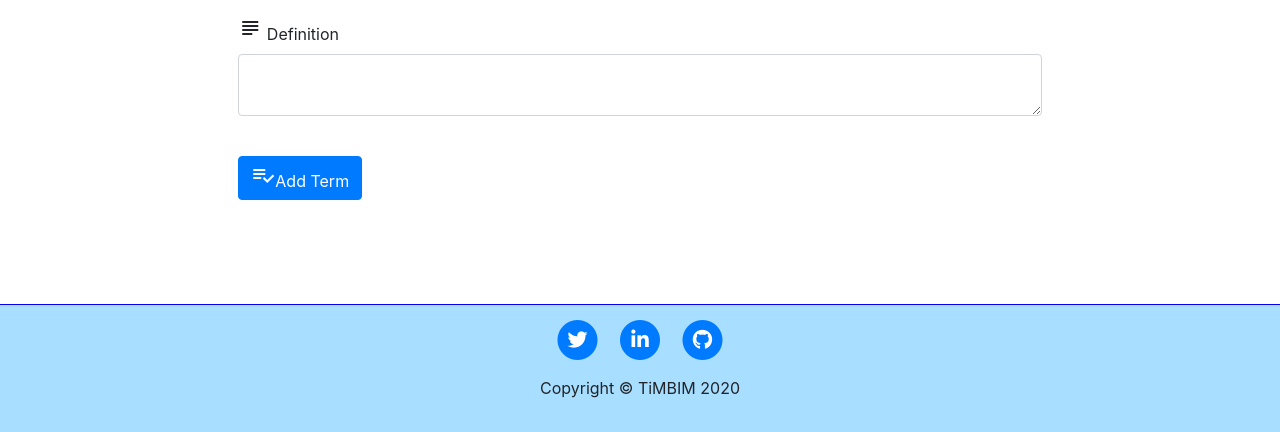
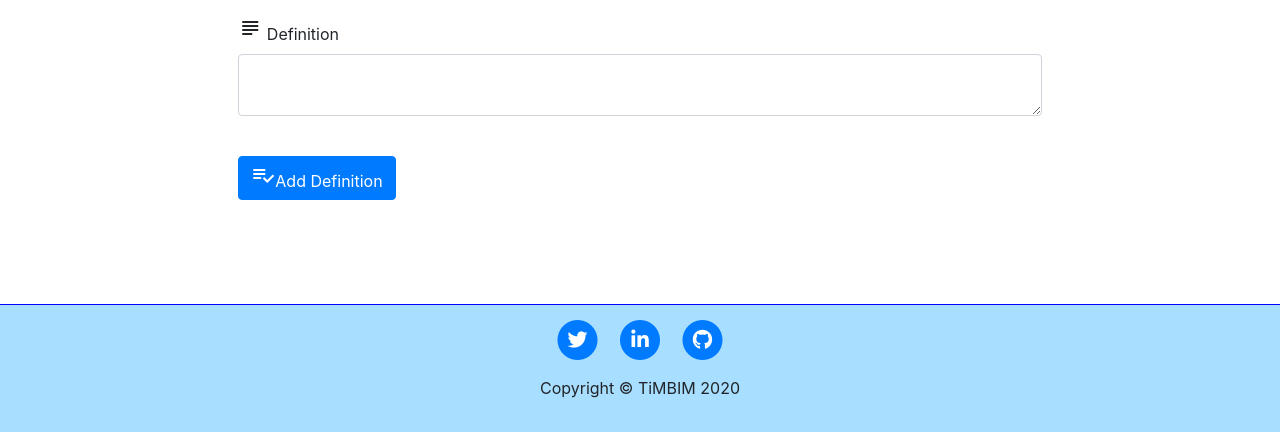
Before and after one commit to AllardL/MS3-BIM-definitions, a Flask app: page /add_definition in a window 1280 px wide. Shown: the part 368-800 px from the top of the page. Run offline with Flask 2, Linux system fonts and the light colour scheme; data that the repository does not hold is empty; some libraries are stand-ins or nearby versions.

Commit message:
edited layout

```diff
--- a/templates/adddefinition.html
+++ b/templates/adddefinition.html
@@ -31,7 +31,7 @@
         </div>
         <div class="row form-group center">
             <button class="btn btn-primary" type="submit">
-                <i class="material-icons right">playlist_add_check</i>Add Term
+                <i class="material-icons right">playlist_add_check</i>Add Definition
             </button>
         </div>
     </form>
--- a/templates/editdefinition.html
+++ b/templates/editdefinition.html
@@ -34,7 +34,7 @@
     </div>
     <div class="row form-group center">
         <button class="btn btn-primary" type="submit">
-            <i class="material-icons right">playlist_add_check</i>Update Term
+            <i class="material-icons right">playlist_add_check</i>Update Definition
         </button>
     </div>
 </form>
```
